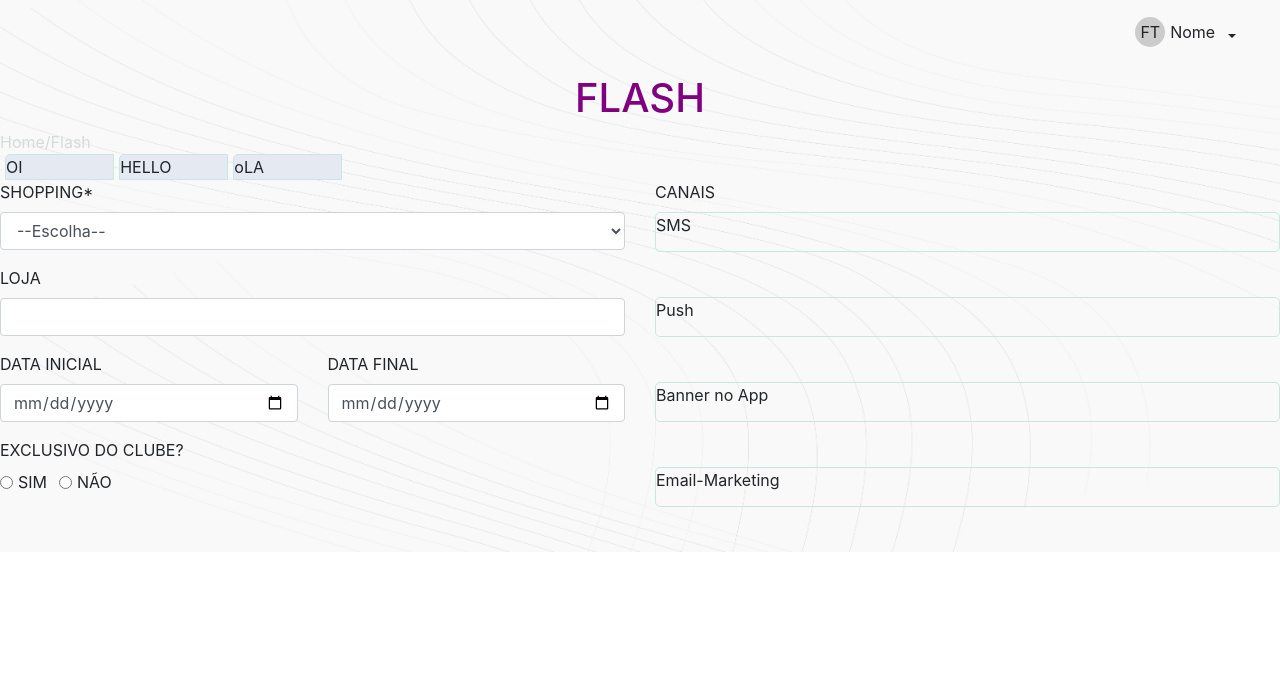
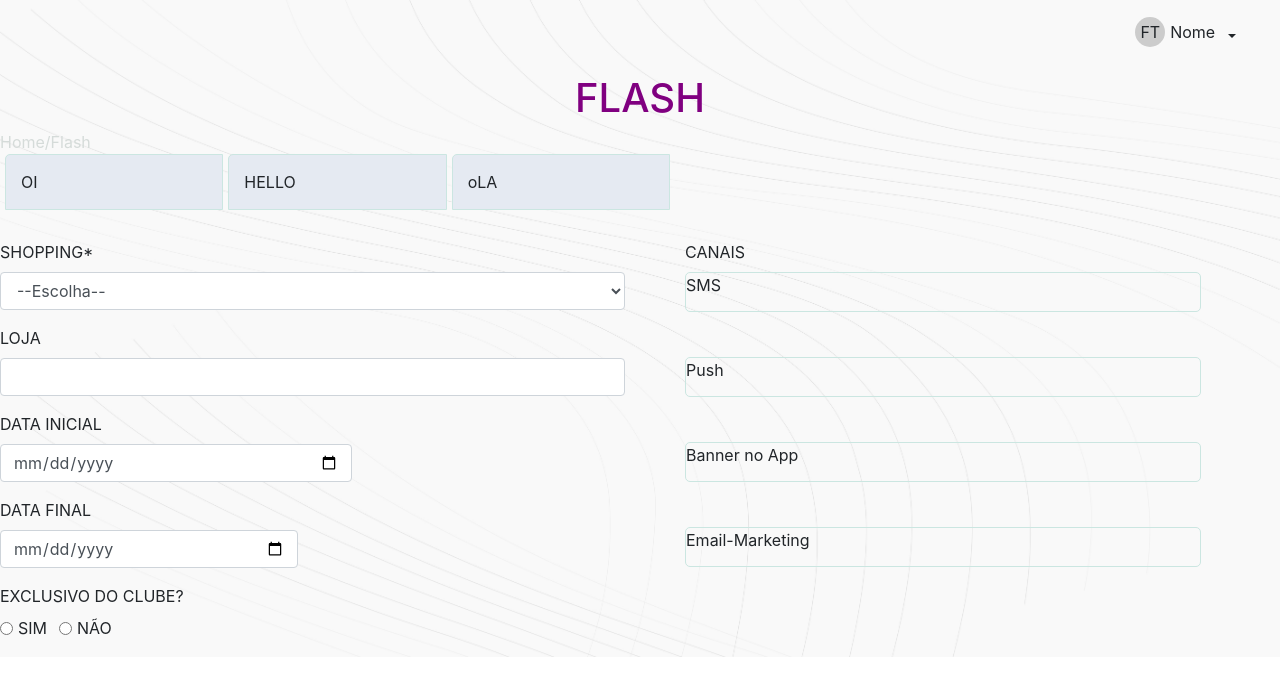
Before and after one commit to WellHarper/flash-page, a React (Create React App) app: page / in a window 1280 px wide. Shown: the top 696 px of the page. Built offline with nearby package versions, Linux system fonts and the light colour scheme.

Commit message:
estiliza colunagem form 2

```diff
--- a/src/App.css
+++ b/src/App.css
@@ -63,6 +63,7 @@ h1 {
     padding: 0;
     margin-left: 5px;
     width: 150px;
+    padding: 15px;
   }
 
   .option:first-child {
@@ -70,9 +71,14 @@ h1 {
   }
 
   .second-column {
-
+    padding-top: 30px;
+    margin-left: 30px;
   }
 
+
+  .first-column {
+    padding-top: 30px;
+  }
   .second-column h6 {
     font-size: 14px;
     border-top-left-radius: 5px;
--- a/src/App.js
+++ b/src/App.js
@@ -18,9 +18,9 @@ function App() {
         </Col>
       </Row>
       <Row className="options">
-        <Col md={1} className="option">OI</Col>
-        <Col md={1} className="option">HELLO</Col>
-        <Col md={1} className="option">oLA</Col>
+        <Col md={2} className="option">OI</Col>
+        <Col md={2} className="option">HELLO</Col>
+        <Col md={2} className="option">oLA</Col>
       </Row>
       <Row className="columns">
           <Col md={6} className="first-column">
@@ -41,7 +41,7 @@ function App() {
               <Form.Control type="text"/>
               </Form.Group>
               <Row>
-                <Col md={6}>
+                <Col md={7}>
                 <Form.Group>
                   <Form.Label>DATA INICIAL</Form.Label>
                   <Form.Control type="date"/>
@@ -64,7 +64,7 @@ function App() {
               </Form.Group>
             </Form>
           </Col>
-          <Col md={6} className="second-column">
+          <Col md={5} className="second-column">
             <label>CANAIS</label>
             <div className="canais">
               SMS
```
